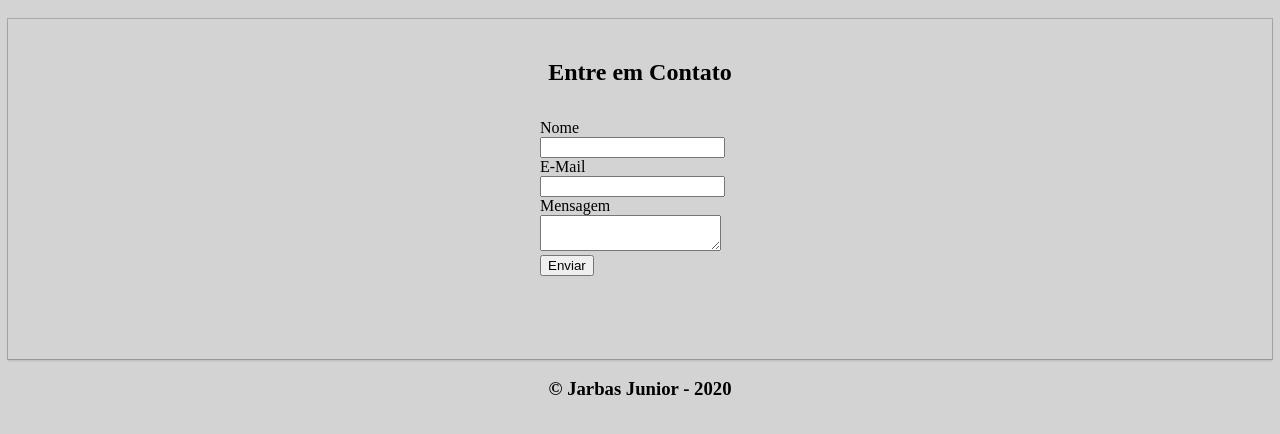
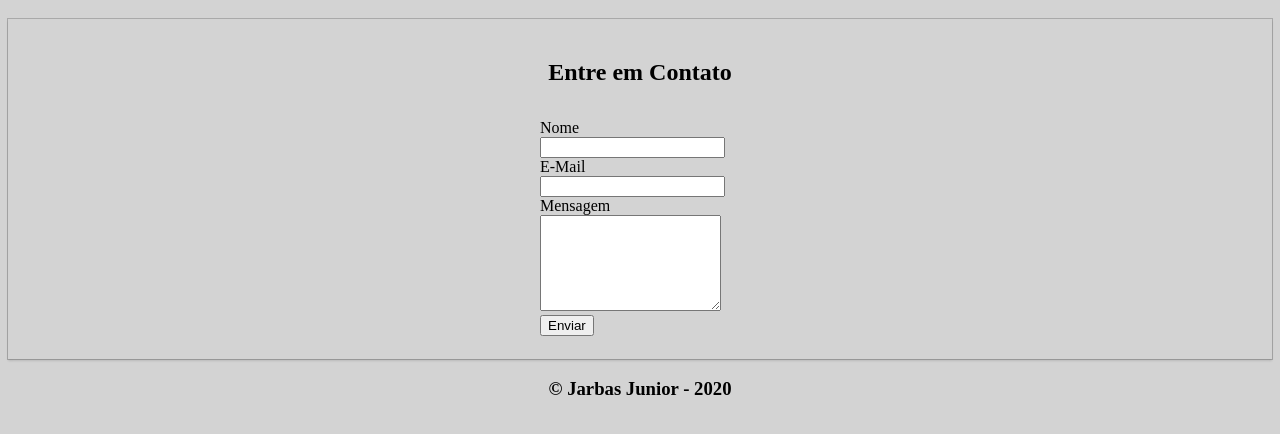
Before and after one commit to jarbasmenezesjr/covid-19, a plain HTML site: page contato.html in a window 1280 px wide. Shown: the part 138-572 px from the top of the page. Drawn offline with Linux system fonts and the light colour scheme.

Commit message:
Add files via upload
columns

```diff
--- a/contato.html
+++ b/contato.html
@@ -27,7 +27,6 @@ COVID-19
 <div class="contato">
 	<h2>Entre em Contato</h2>
 	<form action="https://formspree.io/xvobjdbe" method="POST">
-
 	  <label> Nome
 	  <input type="text" name="Nome">
 	  </label>
@@ -37,7 +36,7 @@ COVID-19
 	  </label>
 	  <br>
 	  <label> Mensagem
-	  <textarea name="message"></textarea>
+	  <textarea name="message" rows="6"></textarea>
 	  </label>
 	  <br>
 	  <input type="submit" value="Enviar">
```
